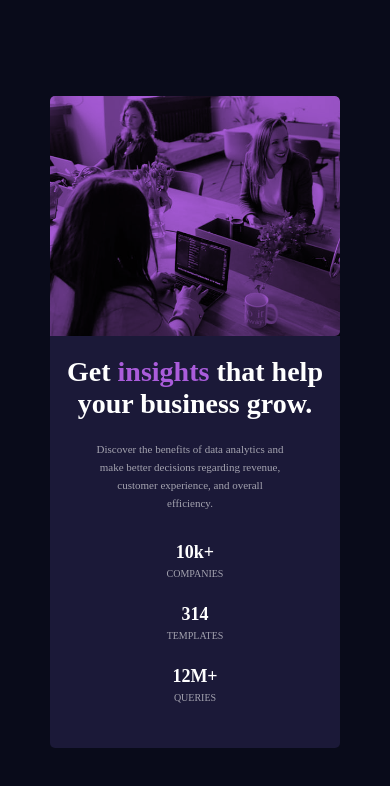
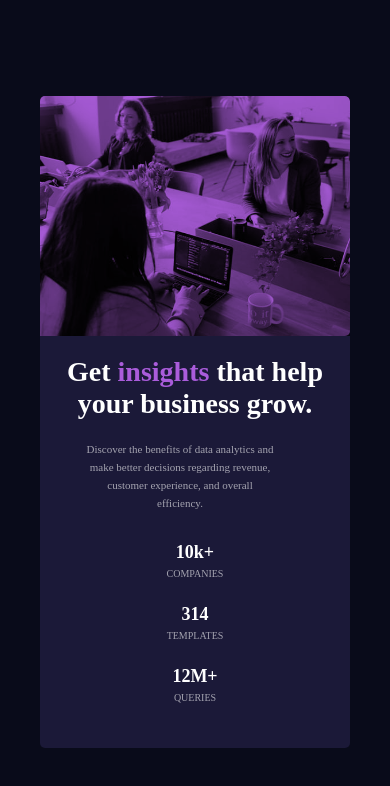
Before and after one commit to Lguerra1/stats-preview-card, a website: page index.html in a window 390 px wide. Drawn offline with Linux system fonts and the light colour scheme; a web font is replaced by a local one.

Commit message:
card is wider on mobile

```diff
--- a/sass/main.scss
+++ b/sass/main.scss
@@ -109,8 +109,8 @@ body {
     flex-direction: column;
     flex-direction: column-reverse;
     height: auto;
-    width: 29rem;
-    min-width: 29rem;
+    width: 31rem;
+    min-width: 31rem;
 
     &__left {
       width: 100%;
```
Also changed, not shown: css/style.css.
